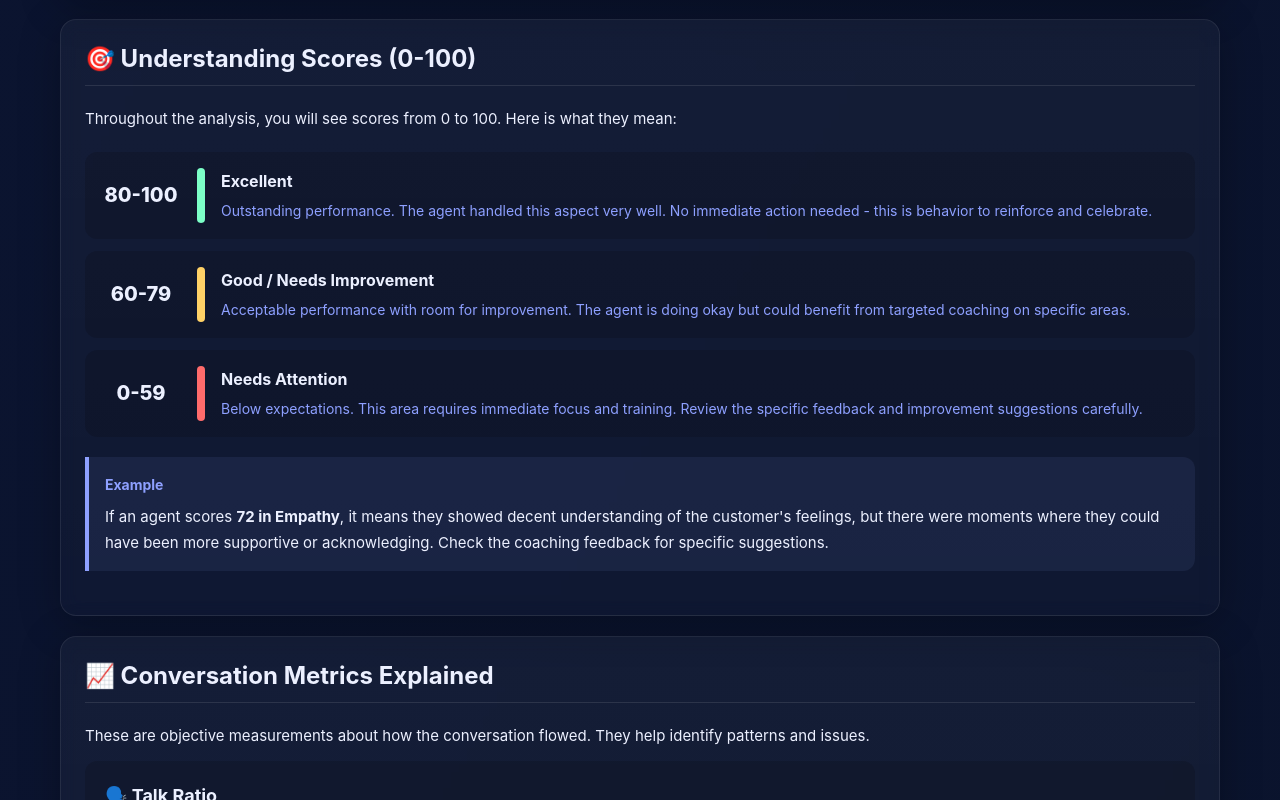
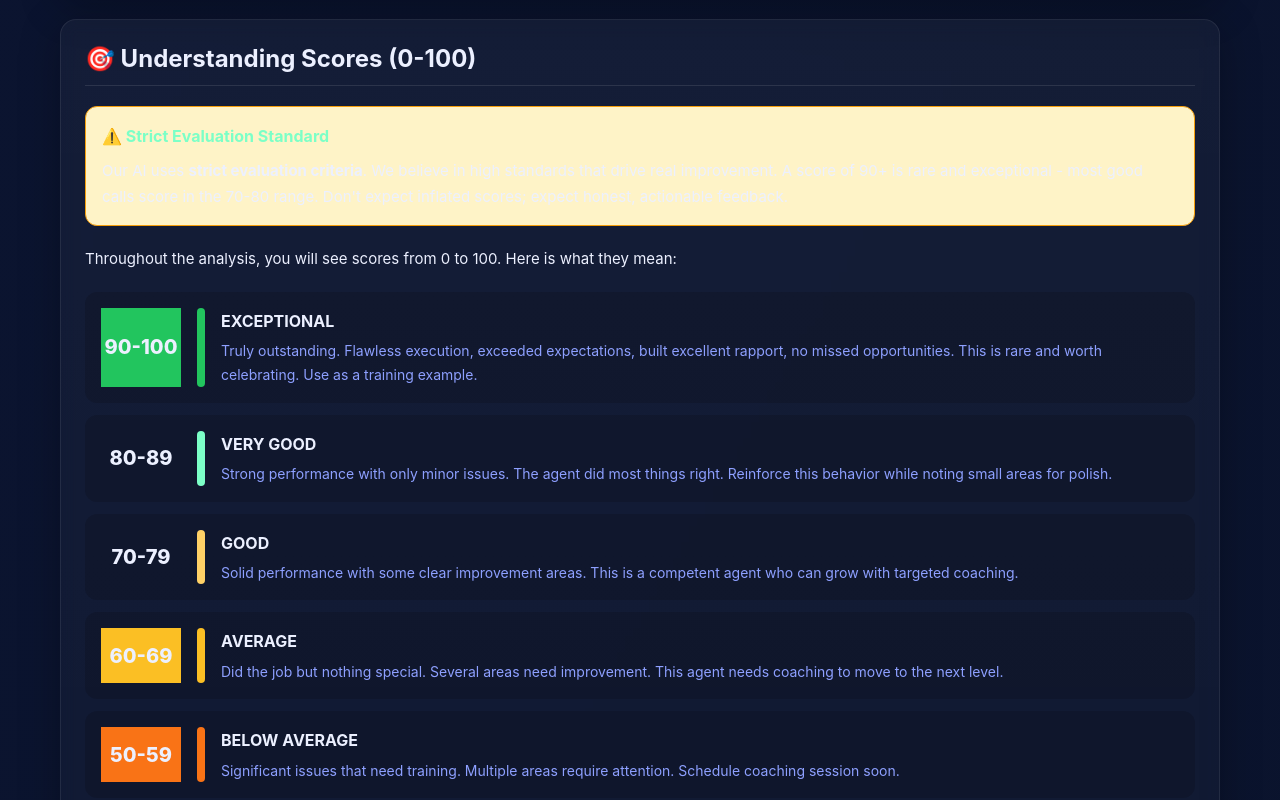
Before and after one commit to benniejoseph/audiolyse, a Next.js app: page /help in a window 1280 px wide. Shown: the part 940-1740 px from the top of the page. Built offline with nearby package versions, Linux system fonts and the light colour scheme.

Commit message:
Add scoring guidelines to Help page and score legend to Coaching tab

```diff
--- a/app/globals.css
+++ b/app/globals.css
@@ -523,3 +523,47 @@ html, body {
 .help-footer h3 { margin: 0 0 8px; }
 .help-footer p { margin: 0 0 20px; color: var(--muted); }
 .help-footer .btn { display: inline-block; text-decoration: none; }
+
+/* Score Legend Box */
+.score-legend-box {
+  background: rgba(255, 255, 255, 0.03);
+  border: 1px solid rgba(255, 255, 255, 0.08);
+  border-radius: 10px;
+  padding: 12px 16px;
+  margin-top: 16px;
+}
+
+.legend-title {
+  font-size: 11px;
+  font-weight: 600;
+  color: var(--muted);
+  margin-bottom: 8px;
+  text-transform: uppercase;
+  letter-spacing: 0.5px;
+}
+
+.legend-items {
+  display: flex;
+  flex-wrap: wrap;
+  gap: 12px;
+}
+
+.legend-item {
+  display: flex;
+  align-items: center;
+  gap: 5px;
+  font-size: 11px;
+  color: rgba(255, 255, 255, 0.7);
+}
+
+.legend-dot {
+  width: 10px;
+  height: 10px;
+  border-radius: 50%;
+  flex-shrink: 0;
+}
+
+/* Help page additional styles for new score rows */
+.score-row.exceptional .score-range { background: #22c55e; }
+.score-row.average .score-range { background: #fbbf24; }
+.score-row.below-average .score-range { background: #f97316; }
--- a/app/help/page.tsx
+++ b/app/help/page.tsx
@@ -71,38 +71,78 @@ export default function HelpPage() {
         <h2>🎯 Understanding Scores (0-100)</h2>
 
         <div className="help-content">
+          <div className="important-note" style={{ background: '#fef3c7', borderColor: '#f59e0b', marginBottom: '20px' }}>
+            <h4>⚠️ Strict Evaluation Standard</h4>
+            <p>Our AI uses <strong>strict evaluation criteria</strong>. We believe in high standards that drive real improvement. A score of 90+ is rare and exceptional - most good calls score in the 70-80 range. Don&apos;t expect inflated scores; expect honest, actionable feedback.</p>
+          </div>
+
           <p>Throughout the analysis, you will see scores from 0 to 100. Here is what they mean:</p>
 
           <div className="score-guide">
+            <div className="score-row exceptional">
+              <div className="score-range">90-100</div>
+              <div className="score-color" style={{ background: '#22c55e' }}></div>
+              <div className="score-meaning">
+                <strong>EXCEPTIONAL</strong>
+                <p>Truly outstanding. Flawless execution, exceeded expectations, built excellent rapport, no missed opportunities. This is rare and worth celebrating. Use as a training example.</p>
+              </div>
+            </div>
             <div className="score-row excellent">
-              <div className="score-range">80-100</div>
+              <div className="score-range">80-89</div>
               <div className="score-color" style={{ background: '#7cffc7' }}></div>
               <div className="score-meaning">
-                <strong>Excellent</strong>
-                <p>Outstanding performance. The agent handled this aspect very well. No immediate action needed - this is behavior to reinforce and celebrate.</p>
+                <strong>VERY GOOD</strong>
+                <p>Strong performance with only minor issues. The agent did most things right. Reinforce this behavior while noting small areas for polish.</p>
               </div>
             </div>
             <div className="score-row good">
-              <div className="score-range">60-79</div>
+              <div className="score-range">70-79</div>
               <div className="score-color" style={{ background: '#ffd166' }}></div>
               <div className="score-meaning">
-                <strong>Good / Needs Improvement</strong>
-                <p>Acceptable performance with room for improvement. The agent is doing okay but could benefit from targeted coaching on specific areas.</p>
+                <strong>GOOD</strong>
+                <p>Solid performance with some clear improvement areas. This is a competent agent who can grow with targeted coaching.</p>
+              </div>
+            </div>
+            <div className="score-row average">
+              <div className="score-range">60-69</div>
+              <div className="score-color" style={{ background: '#fbbf24' }}></div>
+              <div className="score-meaning">
+                <strong>AVERAGE</strong>
+                <p>Did the job but nothing special. Several areas need improvement. This agent needs coaching to move to the next level.</p>
+              </div>
+            </div>
+            <div className="score-row below-average">
+              <div className="score-range">50-59</div>
+              <div className="score-color" style={{ background: '#f97316' }}></div>
+              <div className="score-meaning">
+                <strong>BELOW AVERAGE</strong>
+                <p>Significant issues that need training. Multiple areas require attention. Schedule coaching session soon.</p>
               </div>
             </div>
             <div className="score-row poor">
-              <div className="score-range">0-59</div>
+              <div className="score-range">0-49</div>
               <div className="score-color" style={{ background: '#ff6b6b' }}></div>
               <div className="score-meaning">
-                <strong>Needs Attention</strong>
-                <p>Below expectations. This area requires immediate focus and training. Review the specific feedback and improvement suggestions carefully.</p>
+                <strong>POOR / NEEDS IMMEDIATE ATTENTION</strong>
+                <p>Serious concerns. This call had major issues that need immediate review and correction. Manager escalation recommended.</p>
               </div>
             </div>
           </div>
 
           <div className="example-box">
-            <h4>Example</h4>
-            <p>If an agent scores <strong>72 in Empathy</strong>, it means they showed decent understanding of the customer&apos;s feelings, but there were moments where they could have been more supportive or acknowledging. Check the coaching feedback for specific suggestions.</p>
+            <h4>💡 Why Strict Scoring?</h4>
+            <p>Inflated scores feel good but don&apos;t drive improvement. Our strict scoring ensures:</p>
+            <ul>
+              <li><strong>Honest feedback:</strong> Agents know exactly where they stand</li>
+              <li><strong>Room to grow:</strong> Even good agents have areas to improve</li>
+              <li><strong>Meaningful progress:</strong> When scores improve, it&apos;s real improvement</li>
+              <li><strong>Fair comparison:</strong> Scores are consistent across all calls and agents</li>
+            </ul>
+          </div>
+
+          <div className="example-box">
+            <h4>Example Interpretation</h4>
+            <p>If an agent scores <strong>72 in Empathy</strong>, it means they showed good understanding of the customer&apos;s feelings, but there were specific moments where they could have been more supportive. This is a solid score - the agent is competent but has room to become excellent. Check the coaching feedback for specific suggestions on how to move from &ldquo;good&rdquo; to &ldquo;very good.&rdquo;</p>
           </div>
         </div>
       </section>
```
Also changed, not shown: app/page.tsx (+19 -3 lines).
